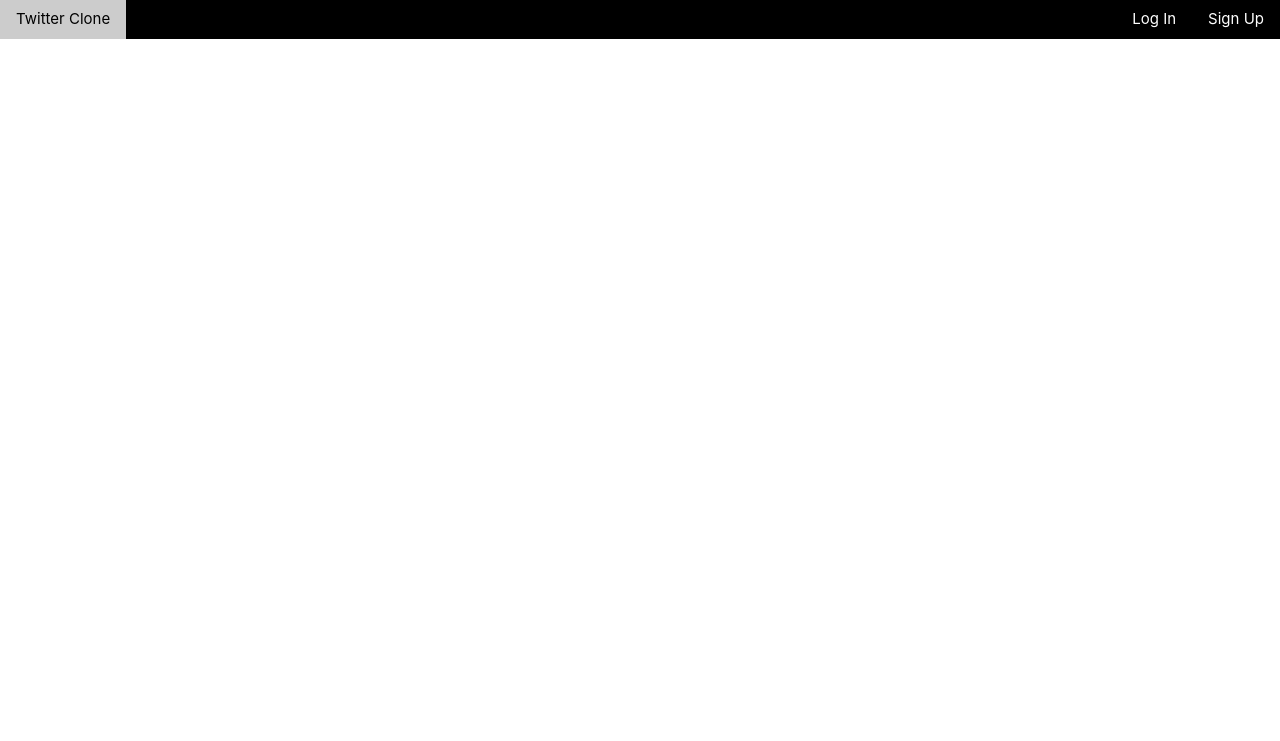
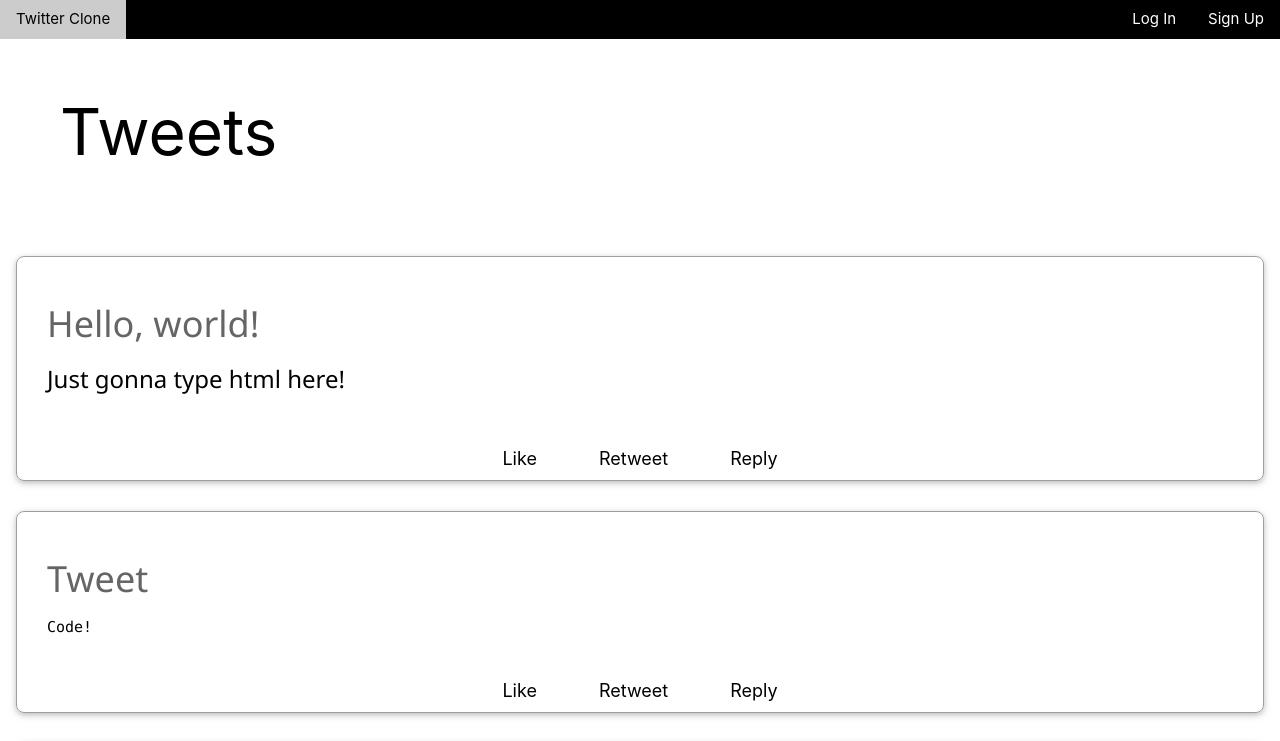
Before and after one commit to mauriciosanchezmusic/Twitter-Clone, a React (Create React App) app in the folder webapp/frontend/: page /mainpage in a window 1280 px wide. Shown: the top 741 px of the page. Built offline with nearby package versions, Linux system fonts and the light colour scheme.

Commit message:
frontend main page

```diff
--- a/webapp/frontend/src/App.js
+++ b/webapp/frontend/src/App.js
@@ -3,6 +3,7 @@ import Home from "./components/Home";
 import Navbar from "./components/Navbar";
 import Login from "./components/Login";
 import Register from "./components/Register";
+import MainPage from "./components/MainPage";
 import { BrowserRouter as Router, Routes, Route, Link} from "react-router-dom";
 
 
@@ -15,6 +16,7 @@ function App() {
                     <Route exact path='/' element={< Home />}></Route>
                     <Route exact path='/login' element={< Login />}></Route>
                     <Route exact path='/register' element={< Register />}></Route>
+                    <Route exact path='/mainpage' element={< MainPage />}></Route>
                 </Routes>
             </Router>
         </React.Fragment>
--- /dev/null
+++ b/webapp/frontend/src/components/MainPage.jsx
@@ -0,0 +1,46 @@
+import React from "react";
+import TweetItem from "./TweetItem";
+
+class MainPage extends React.Component {
+    render() {
+        let tweets = [
+            {
+                title: "Hello, world!",
+                content: "<h3>Just gonna type html here!</h3>",
+            },
+            { title: "Tweet", content: "<code>Code!</code>" },
+            {
+                title: "Nice!",
+                content:
+                    "<a href='https://www.youtube.com/watch?v=dQw4w9WgXcQ'>Here's a link! I need to use single quotes for the href.</a>",
+            },
+            {
+                title: "Hello, world!",
+                content:
+                    "<div>Typing <strong>using</strong> <em>more</em> <u>than</u> <sup>one</sup> <sub>html</sub> <del>tag</del>!</div>",
+            },
+        ];
+        return (
+            <React.Fragment>
+                <div
+                    className="w3-container w3-jumbo"
+                    style={{ margin: "3rem", paddingLeft: "1rem" }}>
+                    Tweets
+                </div>
+                <div className="w3-container">
+                    {tweets.map((item, index) => {
+                        return (
+                            <TweetItem
+                                title={item.title}
+                                content={item.content}
+                                key={index}
+                            />
+                        );
+                    })}
+                </div>
+            </React.Fragment>
+        );
+    }
+}
+
+export default MainPage;
--- /dev/null
+++ b/webapp/frontend/src/components/TweetItem.jsx
@@ -0,0 +1,25 @@
+import React from "react";
+
+function TweetItem(props) {
+    return (
+        <div
+            className="w3-card w3-border w3-border-gray w3-round-large"
+            style={{ marginTop: "2rem" }}>
+            <div className="w3-container" style={{ padding: "2rem" }}>
+                <h2 className="w3-opacity w3-xxlarge">{props.title}</h2>
+                <div dangerouslySetInnerHTML={{ __html: props.content }}></div>
+            </div>
+            <footer className="w3-container w3-center w3-large">
+                <button className="w3-button" style={{ marginRight: "2rem" }}>
+                    Like
+                </button>
+                <button className="w3-button" style={{ marginRight: "2rem" }}>
+                    Retweet
+                </button>
+                <button className="w3-button">Reply</button>
+            </footer>
+        </div>
+    );
+}
+
+export default TweetItem;
```
Also changed, not shown: webapp/frontend/src/login.js (added, +22 -0 lines).
